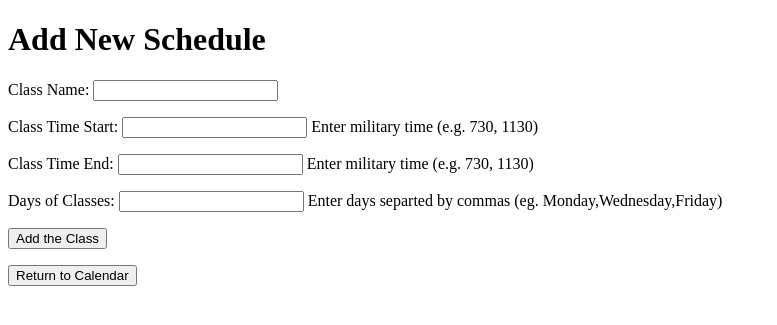
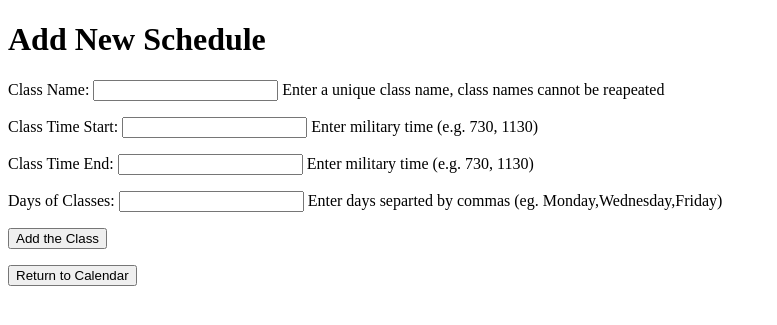
Before and after one commit to sebastienReaport/itmgt25.03B-group6-capstone_project, a Flask app: page /newclass in a window 1280 px wide. Shown: the top 325 px of the page, without its empty margins (0-777 px from the left). Run offline with Flask 2, Linux system fonts and the light colour scheme.

Commit message:
Added more error-checking

```diff
--- a/app.py
+++ b/app.py
@@ -4,6 +4,7 @@
 import json
 
 app = Flask(__name__)
+app.secret_key = b'wOwIdonTRealLYKnowWhatThisIsfor'
 
 #Create Schedule Base dataframe
 days_of_week = ["Monday","Tuesday","Wednesday","Thursday","Friday","Saturday"]
@@ -94,6 +95,18 @@
     for record in classRecords:
         edit_table(record, "Delete")
 
+#Function that checks if new/updated class is in conflict
+def check_time_conflict(record, formResponse, webpage):
+    record_start = int(record["class_time_start"])
+    record_end = int(record["class_time_end"])
+    form_start = int(formResponse.get("class_time_start"))
+    form_end = int(formResponse.get("class_time_end"))
+    class_name = record["class_name"]
+
+    if form_start > record_start and form_start < record_end or form_end > record_start and form_end < record_end:
+        error = f"Schedule is in conflict with {class_name}!"
+        return render_template(webpage, table = testdf, error = error)
+
 #App Code
 @app.route('/', methods= ['POST','GET'])
 def login():
@@ -166,19 +179,48 @@
 def add_new_class():
     if request.method == "POST":
         formResponse = request.form
+        form_start = int(formResponse.get("class_time_start"))
+        form_end = int(formResponse.get("class_time_end"))
+        class_name = formResponse.get("class_name")
+        formDaysWithClasses = formResponse.get("days").split(",")
         #Check if class exists
         for records in classRecords:
+            record_start = int(records["class_time_start"])
+            record_end = int(records["class_time_end"])
+            daysWithClasses = records["days"].split(",")
             if records["class_name"] == formResponse.get("class_name"):
-                return redirect(url_for('index'))
+                error = f"Class '{class_name}' already exists! Write a new name or edit the class instead!"
+                return render_template('newclass.html', table = testdf, error = error)
+            elif form_start >= record_start and form_start <= record_end or form_end >= record_start and form_end <= record_end:
+                for classDay in daysWithClasses:
+                    if classDay in formDaysWithClasses:
+                        error = f"Schedule is in conflict with {class_name}!"
+                        return render_template('newclass.html', error = error)
         classRecords.append(formResponse)
         return redirect(url_for('index'))
     else:
-        return render_template('newclass.html', table = testdf)
+        return render_template('newclass.html')
 
 @app.route('/update/<className>', methods= ['POST','GET'])
 def update(className):
     if request.method == "POST":
+        #First Check for Conflicts
         formResponse = request.form
+        form_start = int(formResponse.get("class_time_start"))
+        form_end = int(formResponse.get("class_time_end"))
+        formDaysWithClasses = formResponse.get("days").split(",")
+        for records in classRecords:
+            record_name = records["class_name"]
+            record_start = int(records["class_time_start"])
+            record_end = int(records["class_time_end"])
+            record_className = records["class_name"]
+            daysWithClasses = records["days"].split(",")
+            if (form_start >= record_start and form_start <= record_end or form_end >= record_start and form_end <= record_end) and record_className != className:
+                for classDay in daysWithClasses:
+                    if classDay in formDaysWithClasses:
+                        error = f"Schedule is in conflict with {record_name}!"
+                        return render_template('update.html', recordToUpdate = formResponse, error = error)
+        #Update Class when Clear
         for records in classRecords:
             if records["class_name"] == className:
                 edit_table(record = records, action = "Delete")
--- a/records/schedules.json
+++ b/records/schedules.json
@@ -1 +1 @@
-{"": [], "Seb": [{"class_name": "Math", "class_time_start": "1000", "class_time_end": "1500", "days": "Monday,Wednesday,Friday"}, {"class_name": "English", "class_time_start": "1000", "class_time_end": "1300", "days": "Tuesday,Thursday"}]}
+{"": [], "Seb": [{"class_name": "English", "class_time_start": "900", "class_time_end": "1000", "days": "Tuesday,Thursday"}, {"class_name": "Math", "class_time_start": "900", "class_time_end": "1100", "days": "Monday,Wednesday,Friday"}]}
--- a/templates/newclass.html
+++ b/templates/newclass.html
@@ -9,9 +9,16 @@
 
 <!-- Insert Body Here -->
 {% block body %}
+
+<!-- Error Messages -->
+{% if error %}
+    <p>{{ error }}</p>
+{% endif %}
+
+<!-- Content Proper -->
 <h1>Add New Schedule</h1>
 <form name = "addClass" action="http://localhost:5000/newclass" method = "POST" onsubmit="return validateAddClassForm()">
-    <p>Class Name: <input type="text" name="class_name" id="class_name"></p>
+    <p>Class Name: <input type="text" name="class_name" id="class_name"> Enter a unique class name, class names cannot be reapeated</p>
     <p>Class Time Start: <input type="text" name="class_time_start" id="class_time_start"> Enter military time (e.g. 730, 1130)</p>
     <p>Class Time End: <input type="text" name="class_time_end" id="class_time_end"> Enter military time (e.g. 730, 1130)</p>
     <p>Days of Classes: <input type="text" name="days" id="days"> Enter days separted by commas (eg. Monday,Wednesday,Friday)</p>
--- a/templates/update.html
+++ b/templates/update.html
@@ -8,6 +8,12 @@
 <!-- Insert Body Here -->
 {% block body %}
 
+<!-- Error Messages -->
+{% if error %}
+    <p>{{ error }}</p>
+{% endif %}
+
+<!-- Content Proper -->
 <h1>Update class "{{recordToUpdate["class_name"]}}"</h1>
 <form name = "addClass" action='http://localhost:5000/update/{{recordToUpdate["class_name"]}}' method = "POST" onsubmit="return validateAddClassForm()">
     <p>Class Name: <input type="text" name="class_name" id="class_name" value={{recordToUpdate["class_name"]}}></p>
```
